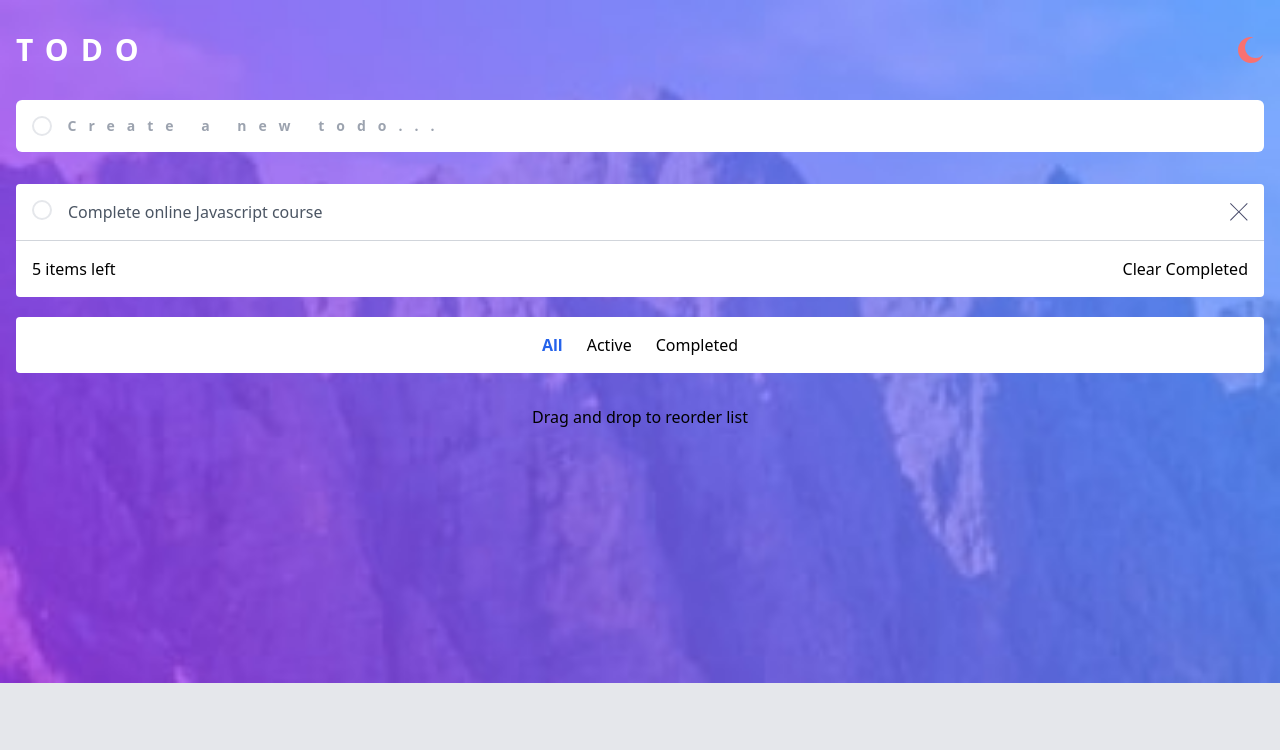
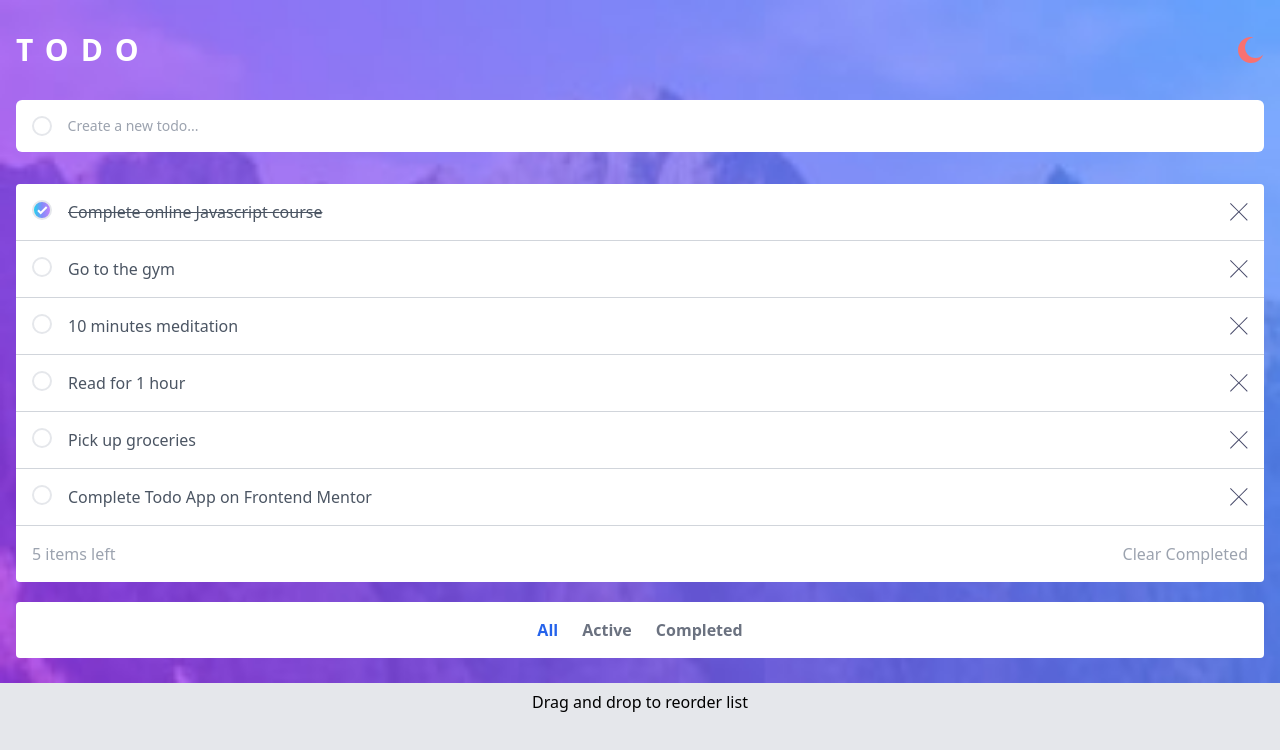
Before and after one commit to Netgraphic/vite-react-tailwind-todo-frontendmentor, a React (Vite) app: page / in a window 1280 px wide. Shown: the top 750 px of the page. Built offline with nearby package versions, Linux system fonts and the light colour scheme.

Commit message:
light mode

```diff
--- a/src/App.jsx
+++ b/src/App.jsx
@@ -1,54 +1,85 @@
-import CrossIcon from "./components/icons/CrossIcon";
-import MoonIcon from "./components/icons/MoonIcon";
+import Header from "./components/Header";
+import TodoCreate from "./components/TodoCreate";
+import TodoComputed from "./components/TodoComputed";
+import TodoList from "./components/TodoList";
+import TodoFilter from "./components/TodoFilter";
+import { useState } from "react";
+
+const initialStatesTodos = [
+    { id: 1, title: "Complete online Javascript course", completed: true },
+    { id: 2, title: "Go to the gym", completed: false },
+    { id: 3, title: "10 minutes meditation", completed: false },
+    { id: 4, title: "Read for 1 hour", completed: false },
+    { id: 5, title: "Pick up groceries", completed: false },
+    { id: 6, title: "Complete Todo App on Frontend Mentor", completed: false },
+];
 
 const App = () => {
+
+    const [todos, setTodos] = useState(initialStatesTodos);
+
+    const createTodo = (title) => {
+        const newTodo = {
+            id: Date.now(),
+            title: title.trim(),
+            completed: false
+        }
+
+        setTodos([...todos, newTodo]);
+    }
+
+    const updateTodo = (id) => {
+        setTodos(todos.map((todo) => todo.id === id ? {...todo, completed: !todo.completed} : todo));
+    }
+
+    const removeTodo = (id) => {
+        setTodos(todos.filter((todo) => todo.id !== id));
+    }
+
+    const computedItemsLeft = todos.filter((todo) => !todo.completed).length;
+
+    const clearCompleted = () => {
+        setTodos(todos.filter((todo) => !todo.completed));
+    }
+
+    const [filter, setFilter] = useState('all');
+
+    const changeFilter = (filter) => setFilter(filter);
+
+    const filteredTodos = () => {
+        switch(filter) {
+            case 'all':
+                return todos;
+            case 'active':
+                return todos.filter((todo) => !todo.completed);
+            case 'completed':
+                return todos.filter((todo) => todo.completed);
+            default:
+                return todos;
+        }
+    }
+
     return (
         <div className="min-h-screen bg-gray-200 bg-[url('./assets/images/bg-mobile-light.jpg')] bg-contain bg-no-repeat">
-            <header className="container mx-auto px-4 pt-8 text-3xl font-semibold tracking-[.4em]">
-                <div className="flex justify-between">
-                    <h1 className="uppercase text-white">Todo</h1>
-                    <button><MoonIcon className="fill-red-400" /></button>
-                </div>
-                <form className="mt-8 flex items-center gap-4 overflow-hidden rounded-md bg-white px-4 py-4">
-                    <span className="inline-block h-5 w-5 rounded-full border-2"></span>
-                    <input
-                        type="text"
-                        placeholder="Create a new todo..."
-                        className="w-full text-sm text-gray-400 outline-none"
-                    />
-                </form>
-            </header>
+
+            <Header />
 
             <main className="container mx-auto mt-8 px-4">
-                <div className="rounded bg-white [&>article]:p-4">
-                    <article className="flex gap-4 border-b border-b-gray-300">
-                        <button className="inline-block h-5 w-5 flex-none rounded-full border-2"></button>
-                        <p className="grow text-gray-600">
-                            Complete online Javascript course
-                        </p>
-                        <button className="flex-none">
-                            <CrossIcon />
-                        </button>
-                    </article>
 
-                    <section className="flex justify-between px-4 py-4">
-                        <span className="text-grey-400">5 items left</span>
-                        <button className="text-grey-400">
-                            Clear Completed
-                        </button>
-                    </section>
-                </div>
+                <TodoCreate createTodo={createTodo} />
+
+                <TodoList
+                  todos={filteredTodos()}
+                  updateTodo={updateTodo}
+                  removeTodo={removeTodo}
+                />
+
+                <TodoComputed computedItemsLeft={computedItemsLeft} clearCompleted={clearCompleted} />
+
+                <TodoFilter changeFilter={changeFilter} filter={filter} />
             </main>
 
-            <section className="container mx-auto mt-5 px-4">
-                <div className="bg-white p-4 rounded flex justify-center gap-6">
-                    <button className="text-blue-600 font-bold">All</button>
-                    <button className="hover:text-blue-600">Active</button>
-                    <button className="hover:text-blue-600">Completed</button>
-                </div>
-            </section>
-
-            <p className="text-center mt-8">Drag and drop to reorder list</p>
+            <footer className="mt-8 text-center"> Drag and drop to reorder list </footer>
         </div>
     );
 };
--- /dev/null
+++ b/src/components/Header.jsx
@@ -0,0 +1,16 @@
+import IconMoon from "./icons/IconMoon";
+
+const Header = () => {
+    return (
+        <header className="container mx-auto px-4 pt-8 text-3xl font-semibold tracking-[.4em]">
+            <div className="flex justify-between">
+                <h1 className="uppercase text-white">Todo</h1>
+                <button>
+                    <IconMoon className="fill-red-400" />
+                </button>
+            </div>
+        </header>
+    );
+}
+
+export default Header;
--- /dev/null
+++ b/src/components/TodoComputed.jsx
@@ -0,0 +1,10 @@
+const TodoComputed = ({computedItemsLeft, clearCompleted}) => {
+    return (
+        <section className="flex justify-between rounded-b bg-white px-4 py-4">
+            <span className="text-gray-400">{computedItemsLeft} items left</span>
+            <button onClick={clearCompleted} className="text-gray-400">Clear Completed</button>
+        </section>
+    );
+ }
+
+ export default TodoComputed;
--- /dev/null
+++ b/src/components/TodoCreate.jsx
@@ -0,0 +1,33 @@
+import { useState } from "react";
+
+const TodoCreate = ({createTodo}) => {
+
+    const [title, setTitle] = useState('');
+
+    const handleSubmitAddTodo = (e) => {
+        e.preventDefault();
+
+        if(!title.trim()) {
+            setTitle('');
+        }
+        else {
+            createTodo(title);
+            setTitle('');
+        }
+    }
+
+    return (
+        <form onSubmit={handleSubmitAddTodo} className="flex items-center gap-4 overflow-hidden rounded-md bg-white px-4 py-4">
+            <span className="inline-block h-5 w-5 rounded-full border-2"></span>
+            <input
+                type="text"
+                placeholder="Create a new todo..."
+                className="w-full text-sm text-gray-400 outline-none"
+                value={title}
+                onChange={(e) => setTitle(e.target.value)}
+            />
+        </form>
+    );
+ }
+
+ export default TodoCreate;
--- /dev/null
+++ b/src/components/TodoFilter.jsx
@@ -0,0 +1,25 @@
+const TodoFilter = ({changeFilter, filter}) => {
+    const classActive = 'text-blue-600 hover:text-gray-500';
+    const classInactive = 'text-gray-500 hover:text-blue-600';
+
+    return (
+        <section className="container mx-auto mt-5">
+            <div className="flex justify-center gap-6 rounded bg-white p-4">
+                <button
+                  onClick={() => changeFilter('all')}
+                  className={`font-bold ${filter === 'all' ? classActive: classInactive}`}>All
+                </button>
+                <button
+                  onClick={() => changeFilter('active')}
+                  className={`font-bold ${filter === 'active' ? classActive: classInactive}`}>Active
+                </button>
+                <button
+                  onClick={() => changeFilter('completed')}
+                  className={`font-bold ${filter === 'completed' ? classActive: classInactive}`}>Completed
+                </button>
+            </div>
+        </section>
+    );
+ }
+
+ export default TodoFilter;
--- /dev/null
+++ b/src/components/TodoItem.jsx
@@ -0,0 +1,34 @@
+import IconCheck from "./icons/IconCheck";
+import IconCross from "./icons/IconCross";
+
+const TodoItem = ({ todo, updateTodo, removeTodo }) => {
+    const { id, title, completed } = todo;
+
+    const buttonClasses = {
+        classCheck: "grid place-items-center bg-gradient-to-r from-cyan-400 via-indigo-400 to-purple-400",
+        classUncheck: "inline-block",
+    };
+
+    const { classCheck, classUncheck } = buttonClasses;
+
+    return (
+        <article className="flex gap-4 border-b border-b-gray-300">
+            {/*<button className="inline-block h-5 w-5 flex-none rounded-full border-2">
+            </button>*/}
+            <button
+                onClick={() => updateTodo(id)}
+                className={`h-5 w-5 flex-none rounded-full border-2 ${
+                    completed ? classCheck : classUncheck
+                }`}
+            >
+                {completed && <IconCheck />}
+            </button>
+            <p className={`grow text-gray-600 ${completed && 'line-through'}`}>{title}</p>
+            <button onClick={() => removeTodo(id)} className="flex-none">
+                <IconCross />
+            </button>
+        </article>
+    );
+};
+
+export default TodoItem;
--- /dev/null
+++ b/src/components/TodoList.jsx
@@ -0,0 +1,15 @@
+import TodoItem from "./TodoItem";
+
+const TodoList = ({todos, updateTodo, removeTodo}) => {
+    return (
+        <div className="mt-8 rounded-t bg-white [&>article]:p-4">
+            {
+                todos.map((todo) => (
+                    <TodoItem key={todo.id} todo={todo} updateTodo={updateTodo} removeTodo={removeTodo} />
+                ))
+            }
+        </div>
+    );
+ }
+
+ export default TodoList;
--- a/src/components/icons/CrossIcon.jsx
+++ /dev/null
@@ -1,16 +0,0 @@
-const CrossIcon = () => {
-    return (
-        <svg
-          xmlns="http://www.w3.org/2000/svg"
-          width="18"
-          height="18">
-            <path
-                fill="#494C6B"
-                fillRule="evenodd"
-                d="M16.97 0l.708.707L9.546 8.84l8.132 8.132-.707.707-8.132-8.132-8.132 8.132L0 16.97l8.132-8.132L0 .707.707 0 8.84 8.132 16.971 0z"
-            />
-        </svg>
-    );
-}
-
-export default CrossIcon;
--- /dev/null
+++ b/src/components/icons/IconCheck.jsx
@@ -0,0 +1,17 @@
+const IconCheck = ({...props}) => {
+    return (
+        <svg
+            {...props}
+            xmlns="http://www.w3.org/2000/svg"
+            width="11"
+            height="9"
+            fill="none"
+            stroke="#FFF"
+            strokeWidth="2"
+        >
+            <path d="M1 4.304L3.696 7l6-6" />
+        </svg>
+    );
+ }
+
+ export default IconCheck;
--- /dev/null
+++ b/src/components/icons/IconCross.jsx
@@ -0,0 +1,15 @@
+const IconCross = () => {
+    return (
+        <svg
+            xmlns="http://www.w3.org/2000/svg"
+            width="18"
+            height="18"
+            fill="#494C6B"
+            fillRule="evenodd"
+        >
+            <path d="M16.97 0l.708.707L9.546 8.84l8.132 8.132-.707.707-8.132-8.132-8.132 8.132L0 16.97l8.132-8.132L0 .707.707 0 8.84 8.132 16.971 0z" />
+        </svg>
+    );
+}
+
+export default IconCross;
```
Also changed, not shown: src/components/icons/IconMoon.jsx (renamed from src/components/icons/MoonIcon.jsx).
